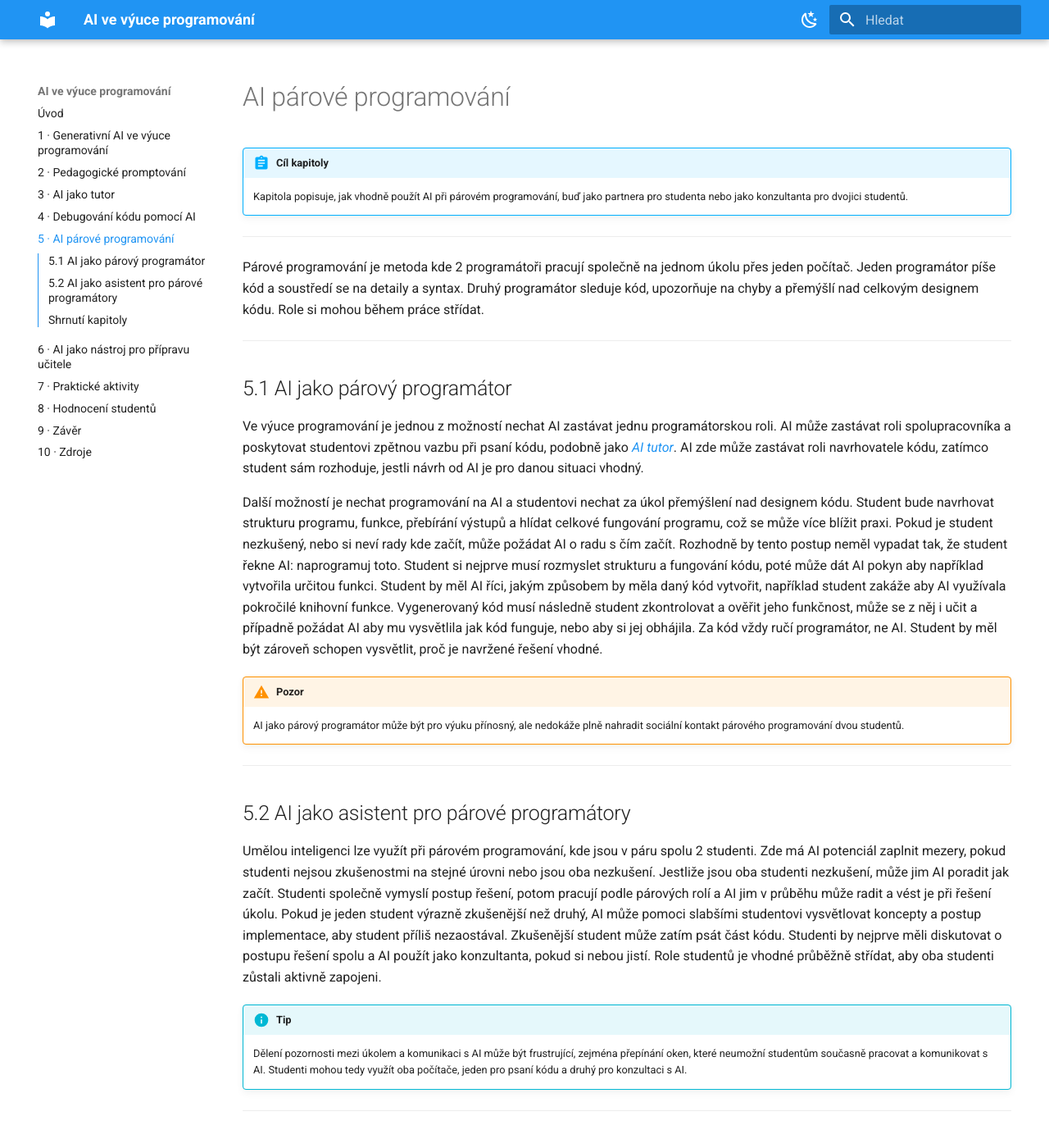
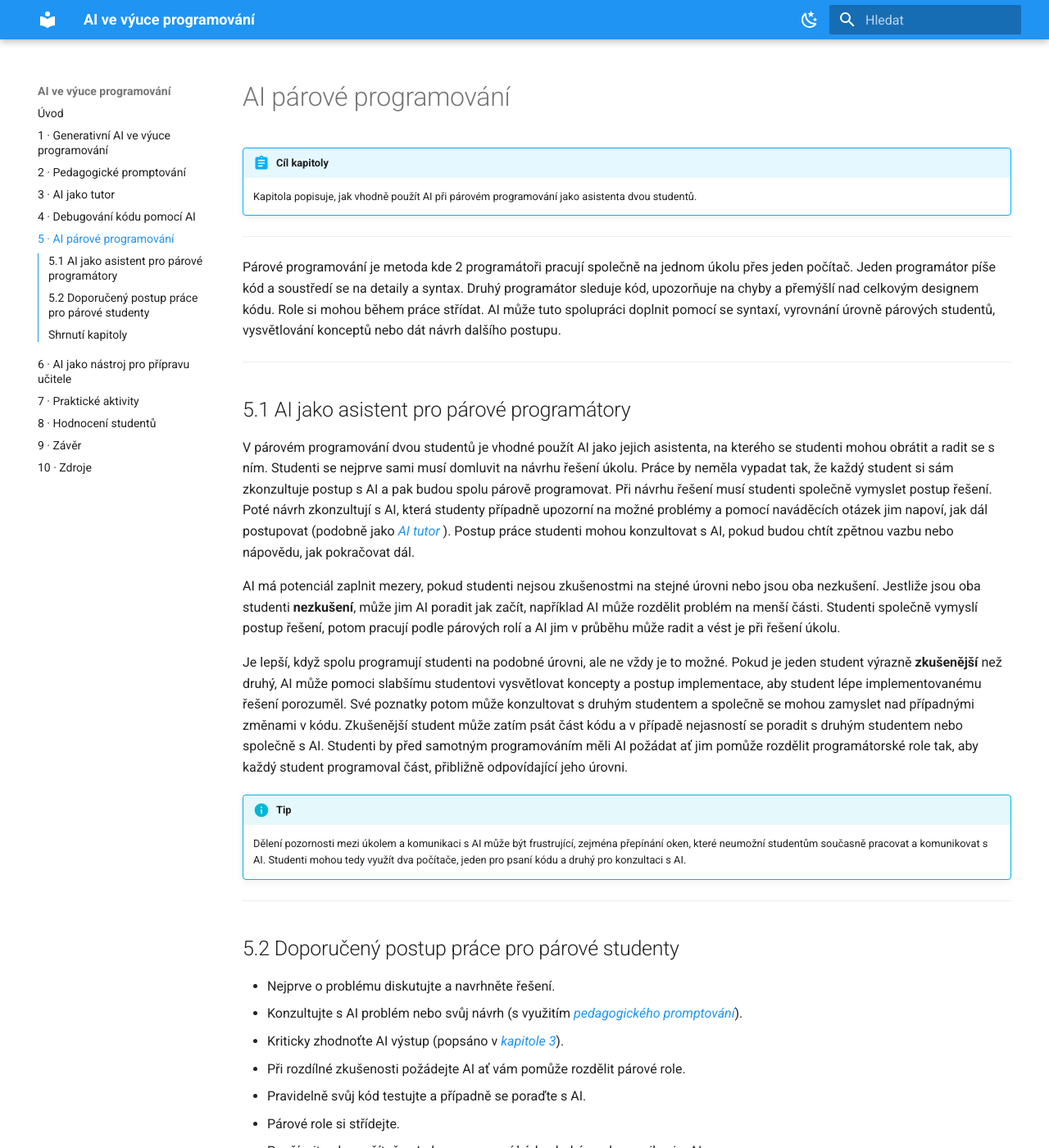
Before and after one commit to 547796/prirucka-AI-programovani, an MkDocs documentation site: the page built from docs/kapitola-05/index.md, in a window 1280 px wide and 1400 px high. Shown: the whole window at 82% size. Built offline with MkDocs 1.6.1 and Material for MkDocs 9.7.7, drawn with Linux system fonts in a browser that asks for light colours; some of the changed text lies outside the part shown.

Commit message:
parove_pr

```diff
--- a/docs/kapitola-05/index.md
+++ b/docs/kapitola-05/index.md
@@ -1,38 +1,44 @@
 # AI párové programování
 
 !!! abstract "Cíl kapitoly"
-    Kapitola popisuje, jak vhodně použít AI při párovém programování, buď jako partnera pro studenta nebo jako konzultanta pro dvojici studentů.
+    Kapitola popisuje, jak vhodně použít AI při párovém programování jako asistenta dvou studentů.
 
 ---
 
-Párové programování je metoda kde 2 programátoři pracují společně na jednom úkolu přes jeden počítač. Jeden programátor píše kód a soustředí se na detaily a syntax. Druhý programátor sleduje kód, upozorňuje na chyby a přemýšlí nad celkovým designem kódu. Role si mohou během práce střídat.
+Párové programování je metoda kde 2 programátoři pracují společně na jednom úkolu přes jeden počítač. Jeden programátor píše kód a soustředí se na detaily a syntax. Druhý programátor sleduje kód, upozorňuje na chyby a přemýšlí nad celkovým designem kódu. Role si mohou během práce střídat. AI může tuto spolupráci doplnit pomocí se syntaxí, vyrovnání úrovně párových studentů, vysvětlování konceptů nebo dát návrh dalšího postupu.
 
 ---
 
-## 5.1 AI jako párový programátor
-Ve výuce programování je jednou z možností nechat AI zastávat jednu programátorskou roli. AI může zastávat roli spolupracovníka a poskytovat studentovi zpětnou vazbu při psaní kódu, podobně jako *[AI tutor](../kapitola-03/index.md)*. AI zde může zastávat roli navrhovatele kódu, zatímco student sám rozhoduje, jestli návrh od AI je pro danou situaci vhodný.
+## 5.1 AI jako asistent pro párové programátory
+V párovém programování dvou studentů je vhodné použít AI jako jejich asistenta, na kterého se studenti mohou obrátit a radit se s ním. Studenti se nejprve sami musí domluvit na návrhu řešení úkolu. Práce by neměla vypadat tak, že každý student si sám zkonzultuje postup s AI a pak budou spolu párově programovat. Při návrhu řešení musí studenti společně vymyslet postup řešení. Poté návrh zkonzultují s AI, která studenty případně upozorní na možné problémy a pomocí naváděcích otázek jim napoví, jak dál postupovat (podobně jako *[AI tutor](../kapitola-03/index.md)* ). Postup práce studenti mohou konzultovat s AI, pokud budou chtít zpětnou vazbu nebo nápovědu, jak pokračovat dál.
 
-Další možností je nechat programování na AI a studentovi nechat za úkol přemýšlení nad designem kódu. Student bude navrhovat strukturu programu, funkce, přebírání výstupů a hlídat celkové fungování programu, což se může více blížit praxi. Pokud je student nezkušený, nebo si neví rady kde začít, může požádat AI o radu s čím začít. Rozhodně by tento postup neměl vypadat tak, že student řekne AI: naprogramuj toto. Student si nejprve musí rozmyslet strukturu a fungování kódu, poté může dát AI pokyn aby například vytvořila určitou funkci. Student by měl AI říci, jakým způsobem by měla daný kód vytvořit, například student zakáže aby AI využívala pokročilé knihovní funkce. Vygenerovaný kód musí následně student zkontrolovat a ověřit jeho funkčnost, může se z něj i učit a případně požádat AI aby mu vysvětlila jak kód funguje, nebo aby si jej obhájila. Za kód vždy ručí programátor, ne AI. Student by měl být zároveň schopen vysvětlit, proč je navržené řešení vhodné.
+AI má potenciál zaplnit mezery, pokud studenti nejsou zkušenostmi na stejné úrovni nebo jsou oba nezkušení. Jestliže jsou oba studenti **nezkušení**, může jim AI poradit jak začít, například AI může rozdělit problém na menší části. Studenti společně vymyslí postup řešení, potom pracují podle párových rolí a AI jim v průběhu může radit a vést je při řešení úkolu.
 
-!!! warning "Pozor"
-    AI jako párový programátor může být pro výuku přínosný, ale nedokáže plně nahradit sociální kontakt párového programování dvou studentů.
+Je lepší, když spolu programují studenti na podobné úrovni, ale ne vždy je to možné. Pokud je jeden student výrazně **zkušenější** než druhý, AI může pomoci slabšímu studentovi vysvětlovat koncepty a postup implementace, aby student lépe implementovanému řešení porozuměl. Své poznatky potom může konzultovat s druhým studentem a společně se mohou zamyslet nad případnými změnami v kódu. Zkušenější student může zatím psát část kódu a v případě nejasností se poradit s druhým studentem nebo společně s AI. Studenti by před samotným programováním měli AI požádat ať jim pomůže rozdělit programátorské role tak, aby každý student programoval část, přibližně odpovídající jeho úrovni.
+
+!!! info "Tip"
+    Dělení pozornosti mezi úkolem a komunikaci s AI může být frustrující, zejména přepínání oken, které neumožní studentům současně pracovat a komunikovat s AI. Studenti mohou tedy využít dva počítače, jeden pro psaní kódu a druhý pro konzultaci s AI.
 
 ---
 
-## 5.2 AI jako asistent pro párové programátory
-Umělou inteligenci lze využít při párovém programování, kde jsou v páru spolu 2 studenti. Zde má AI potenciál zaplnit mezery, pokud studenti nejsou zkušenostmi na stejné úrovni nebo jsou oba nezkušení. Jestliže jsou oba studenti nezkušení, může jim AI poradit jak začít. Studenti společně vymyslí postup řešení, potom pracují podle párových rolí a AI jim v průběhu může radit a vést je při řešení úkolu. Pokud je jeden student výrazně zkušenější než druhý, AI může pomoci slabšími studentovi vysvětlovat koncepty a postup implementace, aby student příliš nezaostával. Zkušenější student může zatím psát část kódu. Studenti by nejprve měli diskutovat o postupu řešení spolu a AI použít jako konzultanta, pokud si nebou jistí. Role studentů je vhodné průběžně střídat, aby oba studenti zůstali aktivně zapojeni.
+## 5.2 Doporučený postup práce pro párové studenty
 
-!!! info "Tip"
-    Dělení pozornosti mezi úkolem a komunikaci s AI může být frustrující, zejména přepínání oken, které neumožní studentům současně pracovat a komunikovat s AI. Studenti mohou tedy využít oba počítače, jeden pro psaní kódu a druhý pro konzultaci s AI.
+- Nejprve o problému diskutujte a navrhněte řešení.
+- Konzultujte s AI problém nebo svůj návrh (s využitím *[pedagogického promptování](../kapitola-02/index.md)*).
+- Kriticky zhodnoťte AI výstup (popsáno v *[kapitole 3](../kapitola-03/index.md)*).
+- Při rozdílné zkušenosti požádejte AI ať vám pomůže rozdělit párové role.
+- Pravidelně svůj kód testujte a případně se poraďte s AI.
+- Párové role si střídejte.
+- Používejte oba počítače. Jednen pro psaní kódu, druhý pro komunikaci s AI.
 
 ---
 
 ## Shrnutí kapitoly
 
 !!! success "Klíčové poznatky"
-    - AI jako párový programátor může studentovi pomáhat s generováním kódu, aby se student mohl více zaměřit na strukturu programu a návrh řešení.
-    - AI jako asistent může párovým programátorům pomoci zejména při rozdílné úrovni zkušeností nebo při nejistotě, jak začít.
-    - AI slouží jako konzultant, ale nenahradí sociální dovednosti člověka.
+    - AI může pomoci studentům s prvním krokem, syntaxí nebo s průběžnou kontrolou řešení.
+    - AI pomůže překonat rozdílné zkušenosti studentů a pomůže jim rozdělit párové role.
+    - Komunikace mezi studenty je důležitá, AI by ji neměla nahrazovat.
 
 ---
 
```
Also changed, not shown: docs/kapitola-07/tutor.md (+1 -1 lines), site/kapitola-07/index.html, site/kapitola-07/recenzent-kodu/index.html (deleted), site/kapitola-07/tutor/index.html, site/kapitola-10/index.html, site/search/search_index.json, 1 other file.
